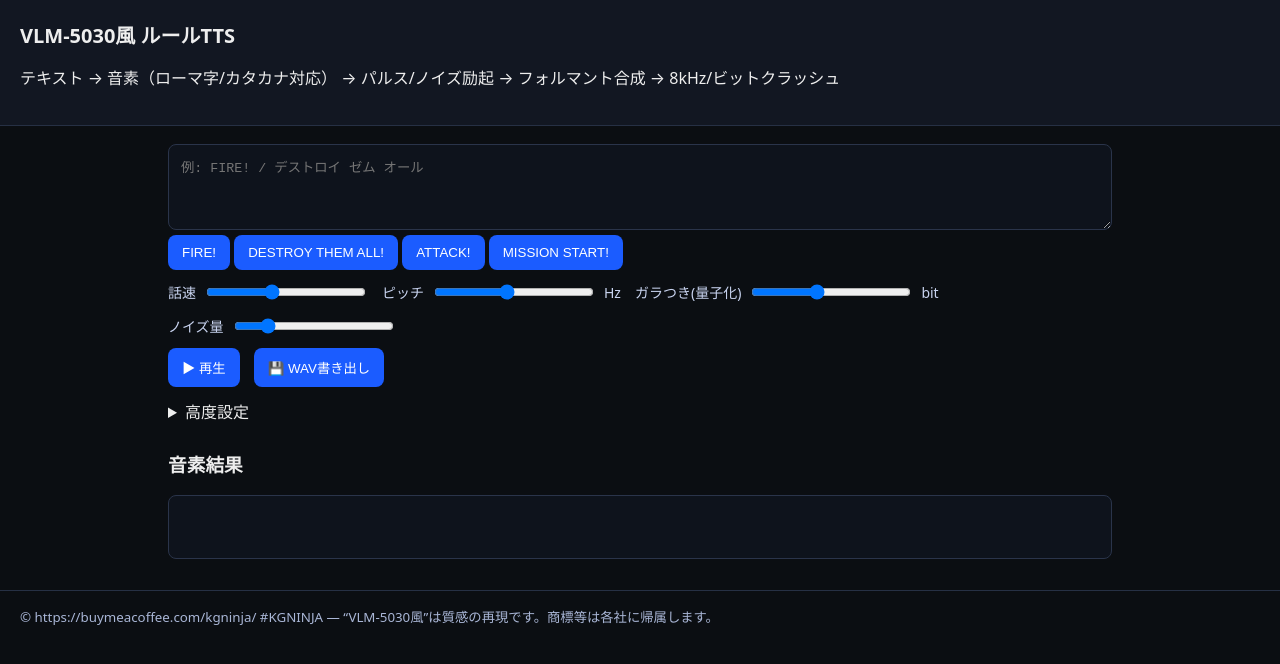
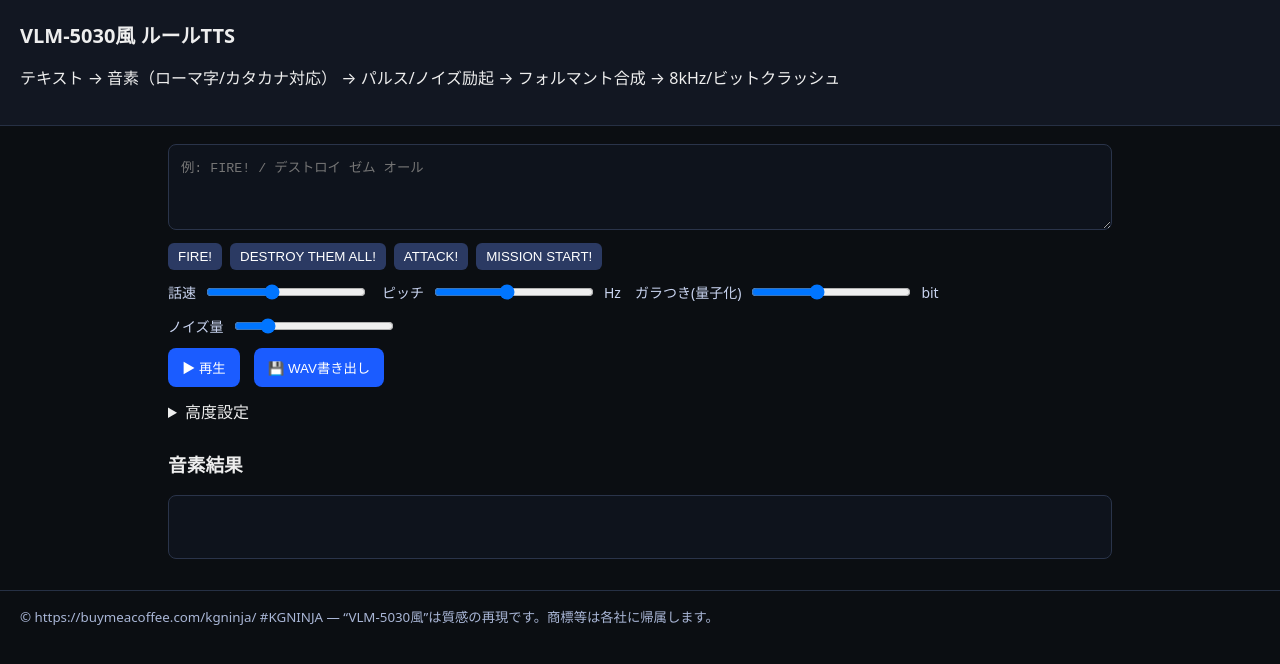
Before and after one commit to KG-NINJA/salamandaravoice, a plain HTML site: page index.html in a window 1280 px wide. Drawn offline with Linux system fonts and the light colour scheme.

Commit message:
Update style.css

```diff
--- a/style.css
+++ b/style.css
@@ -13,3 +13,19 @@ button:hover { filter: brightness(1.1); }
 pre { background: #0e131c; border: 1px solid #2a344a; padding: 12px; border-radius: 8px; min-height: 64px; white-space: pre-wrap; }
 footer { padding: 14px 20px; border-top: 1px solid #263044; color: #a9b6d6; }
 details summary { cursor: pointer; margin: 8px 0; }
+.preset-buttons {
+  display: flex;
+  gap: 8px;
+  margin-top: 8px;
+}
+.preset-buttons button {
+  background: #2b3a63;
+  color: #fff;
+  border: none;
+  padding: 6px 10px;
+  border-radius: 6px;
+  cursor: pointer;
+}
+.preset-buttons button:hover {
+  background: #3f4f78;
+}
```
